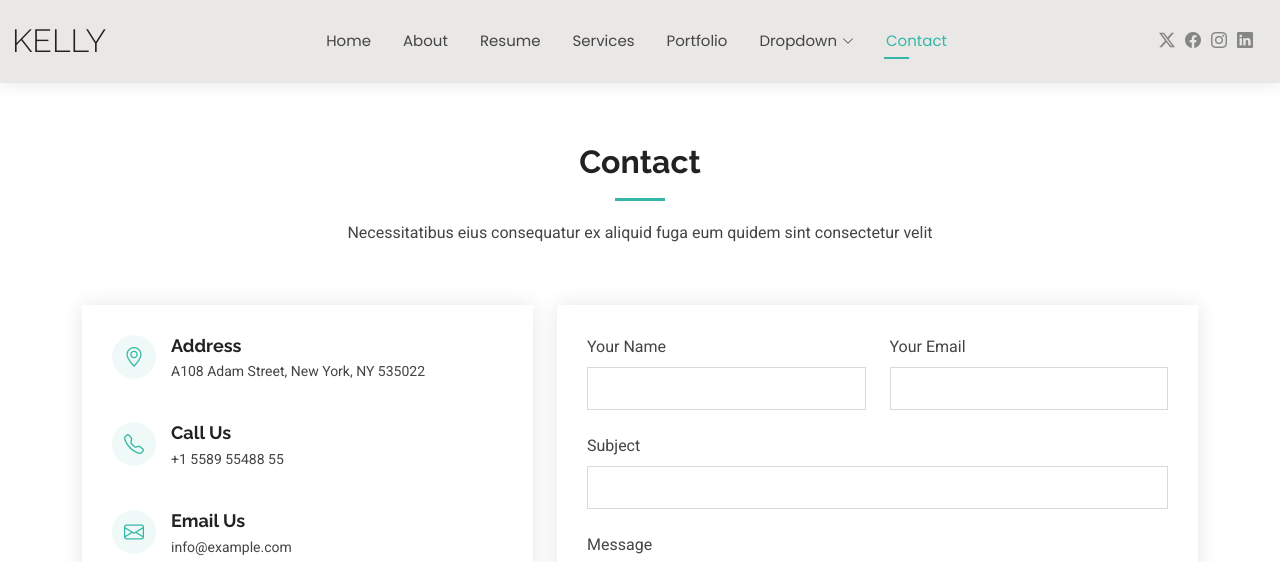
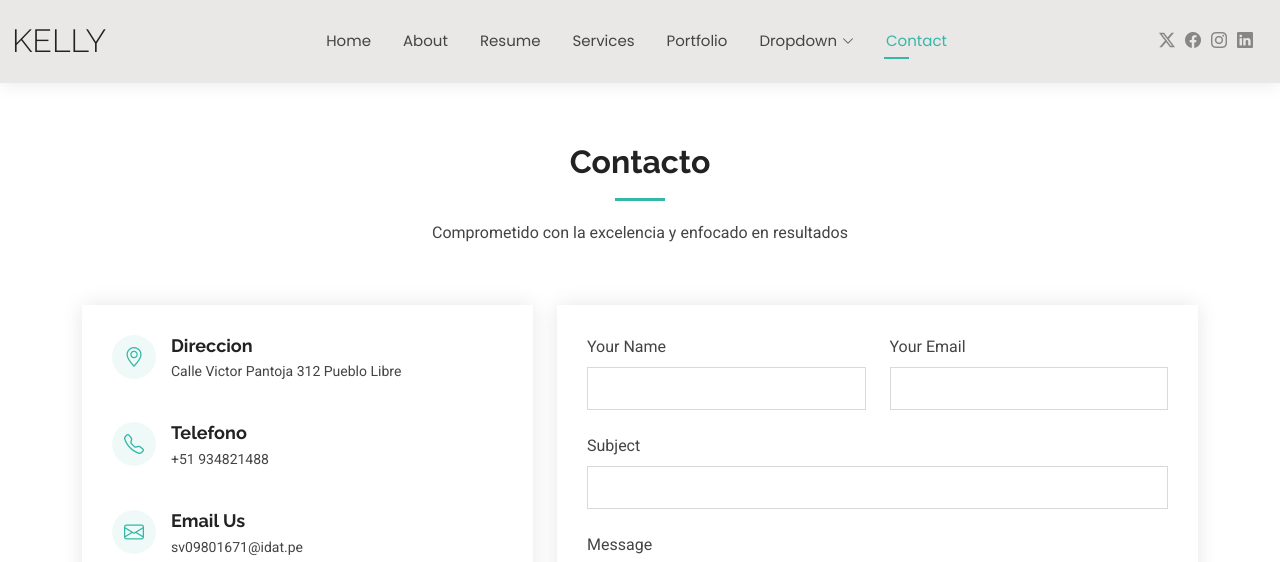
Before and after one commit to LuisAngeles2025/LuisAngeles2025.github.io, a plain HTML site: page contact.html in a window 1280 px wide. Shown: the top 562 px of the page. Drawn offline with Linux system fonts and the light colour scheme.

Commit message:
puliendo el codigo

```diff
--- a/contact.html
+++ b/contact.html
@@ -4,7 +4,7 @@
 <head>
   <meta charset="utf-8">
   <meta content="width=device-width, initial-scale=1.0" name="viewport">
-  <title>Contact - Kelly Bootstrap Template</title>
+  <title>Contact - Luis Angeles Bootstrap Template</title>
   <meta name="description" content="">
   <meta name="keywords" content="">
 
@@ -93,8 +93,8 @@
 
       <!-- Section Title -->
       <div class="container section-title" data-aos="fade-up">
-        <h2>Contact</h2>
-        <p>Necessitatibus eius consequatur ex aliquid fuga eum quidem sint consectetur velit</p>
+        <h2>Contacto</h2>
+        <p>Comprometido con la excelencia y enfocado en resultados</p>
       </div><!-- End Section Title -->
 
       <div class="container" data-aos="fade-up" data-aos-delay="100">
@@ -107,16 +107,16 @@
               <div class="info-item d-flex" data-aos="fade-up" data-aos-delay="200">
                 <i class="bi bi-geo-alt flex-shrink-0"></i>
                 <div>
-                  <h3>Address</h3>
-                  <p>A108 Adam Street, New York, NY 535022</p>
+                  <h3>Direccion</h3>
+                  <p>Calle Victor Pantoja 312 Pueblo Libre</p>
                 </div>
               </div><!-- End Info Item -->
 
               <div class="info-item d-flex" data-aos="fade-up" data-aos-delay="300">
                 <i class="bi bi-telephone flex-shrink-0"></i>
                 <div>
-                  <h3>Call Us</h3>
-                  <p>+1 5589 55488 55</p>
+                  <h3>Telefono </h3>
+                  <p>+51 934821488</p>
                 </div>
               </div><!-- End Info Item -->
 
@@ -124,11 +124,11 @@
                 <i class="bi bi-envelope flex-shrink-0"></i>
                 <div>
                   <h3>Email Us</h3>
-                  <p>info@example.com</p>
+                  <p>sv09801671@idat.pe</p>
                 </div>
               </div><!-- End Info Item -->
 
-              <iframe src="https://www.google.com/maps/embed?pb=!1m14!1m8!1m3!1d48389.78314118045!2d-74.006138!3d40.710059!3m2!1i1024!2i768!4f13.1!3m3!1m2!1s0x89c25a22a3bda30d%3A0xb89d1fe6bc499443!2sDowntown%20Conference%20Center!5e0!3m2!1sen!2sus!4v1676961268712!5m2!1sen!2sus" frameborder="0" style="border:0; width: 100%; height: 270px;" allowfullscreen="" loading="lazy" referrerpolicy="no-referrer-when-downgrade"></iframe>
+              <iframe src="https://www.google.com/maps/place/Jir%C3%B3n+Victor+Pantoja+Castillo+315,+Pueblo+Libre+15084/@-12.0692543,-77.0647399,17z/data=!3m1!4b1!4m5!3m4!1s0x9105c91952bb8343:0xcd98b7dd42c1e4a2!8m2!3d-12.0692543!4d-77.062165?entry=ttu&g_ep=EgoyMDI1MDUyOC4wIKXMDSoASAFQAw%3D%3D" frameborder="0" style="border:0; width: 100%; height: 270px;" allowfullscreen="" loading="lazy" referrerpolicy="no-referrer-when-downgrade"></iframe>
             </div>
           </div>
 
```
Also changed, not shown: assets/img/image.png (added).
